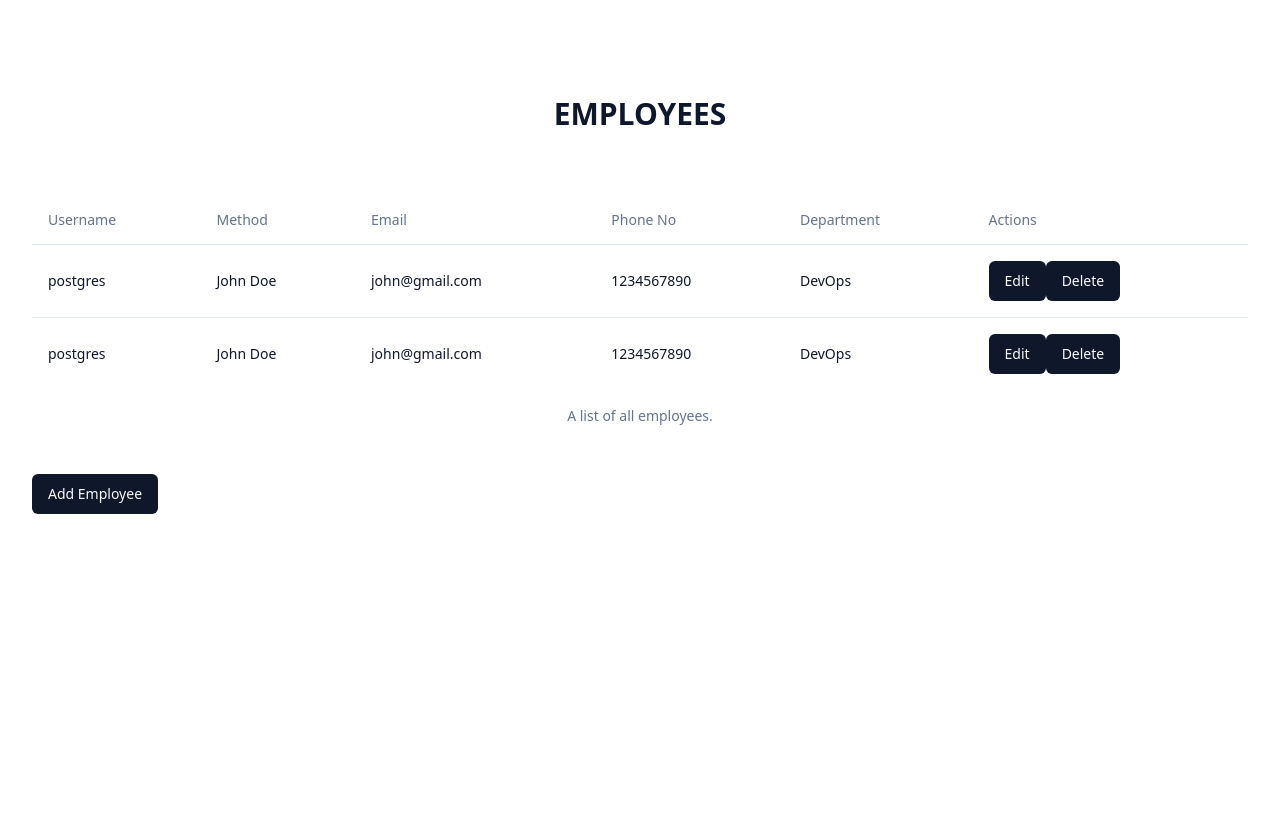
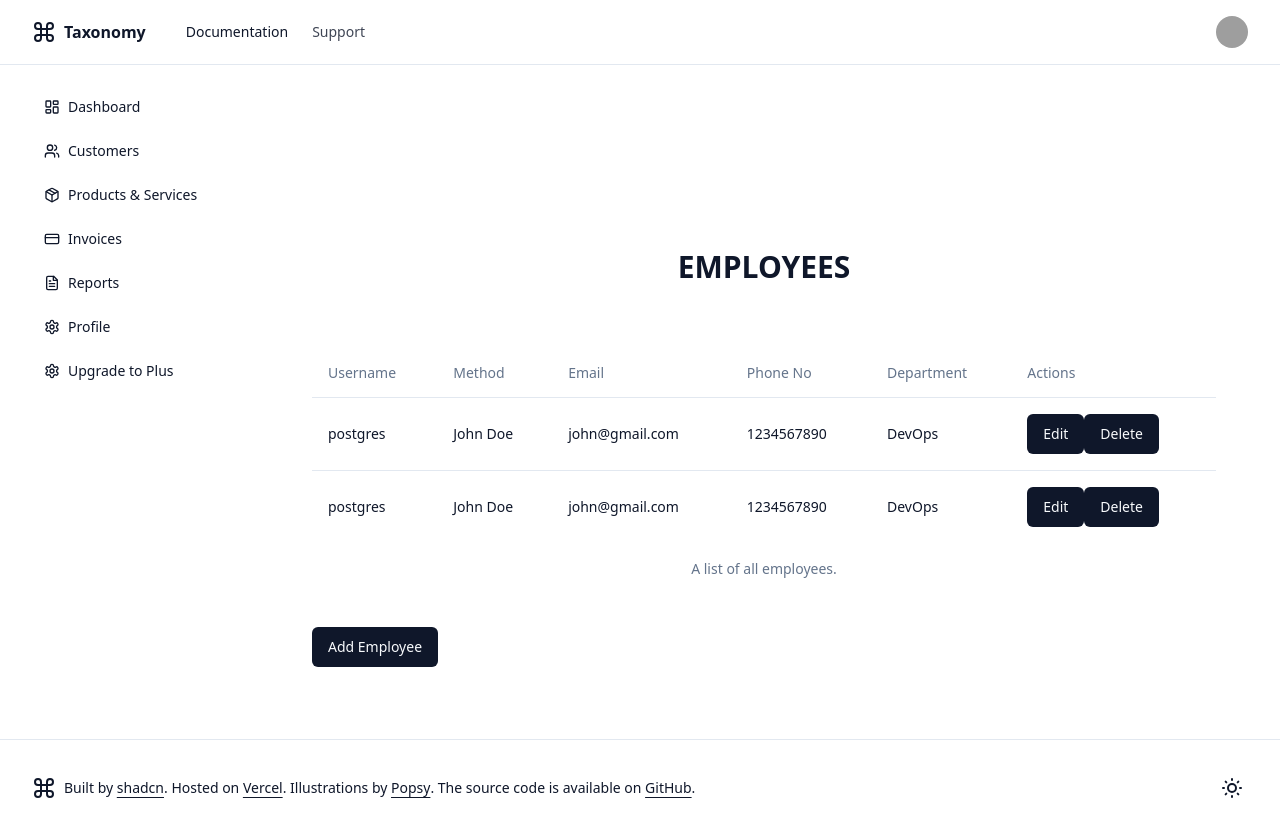
Before and after one commit to prathamesh-mutkure/emp-management, a Next.js app: page /employees in a window 1280 px wide. Before the commit the page ends 800 px from the top, so only its background shows below. Built offline with nearby package versions, Linux system fonts and the light colour scheme; grey boxes are pictures that could not be loaded.

Commit message:
Added Layouts

```diff
--- a/pages/_app.tsx
+++ b/pages/_app.tsx
@@ -3,12 +3,23 @@
 import type { AppProps } from "next/app";
 import { Provider } from "react-redux";
 import { Toaster } from "@/components/ui/toaster";
+import { NextPage } from "next";
+import { ReactElement, ReactNode } from "react";
 
-export default function App({ Component, pageProps }: AppProps) {
+export type NextPageWithLayout<P = {}, IP = P> = NextPage<P, IP> & {
+  getLayout?: (page: ReactElement) => ReactNode;
+};
+
+type AppPropsWithLayout = AppProps & {
+  Component: NextPageWithLayout;
+};
+
+export default function App({ Component, pageProps }: AppPropsWithLayout) {
+  const getLayout = Component.getLayout || ((page) => page);
+
   return (
     <Provider store={store}>
-      <Component {...pageProps} />
-
+      {getLayout(<Component {...pageProps} />)}
       <Toaster />
     </Provider>
   );
--- a/pages/employees/add.tsx
+++ b/pages/employees/add.tsx
@@ -11,7 +11,6 @@
 import {
   Form,
   FormControl,
-  FormDescription,
   FormField,
   FormItem,
   FormLabel,
--- a/pages/employees/index.tsx
+++ b/pages/employees/index.tsx
@@ -16,8 +16,10 @@
 import { Button } from "@/components/ui/button";
 import Link from "next/link";
 import { toast } from "@/components/ui/use-toast";
+import { NextPageWithLayout } from "../_app";
+import DashboardLayout from "@/components/layouts/dashboard-layout";
 
-const AllEmployeesPage: NextPage = () => {
+const AllEmployeesPage: NextPageWithLayout = () => {
   const dispatch = useAppDispatch();
   const { employees } = useAppSelector((state) => state.employees);
 
@@ -100,4 +102,8 @@
   );
 };
 
+AllEmployeesPage.getLayout = function getLayout(page) {
+  return <DashboardLayout>{page}</DashboardLayout>;
+};
+
 export default AllEmployeesPage;
```
